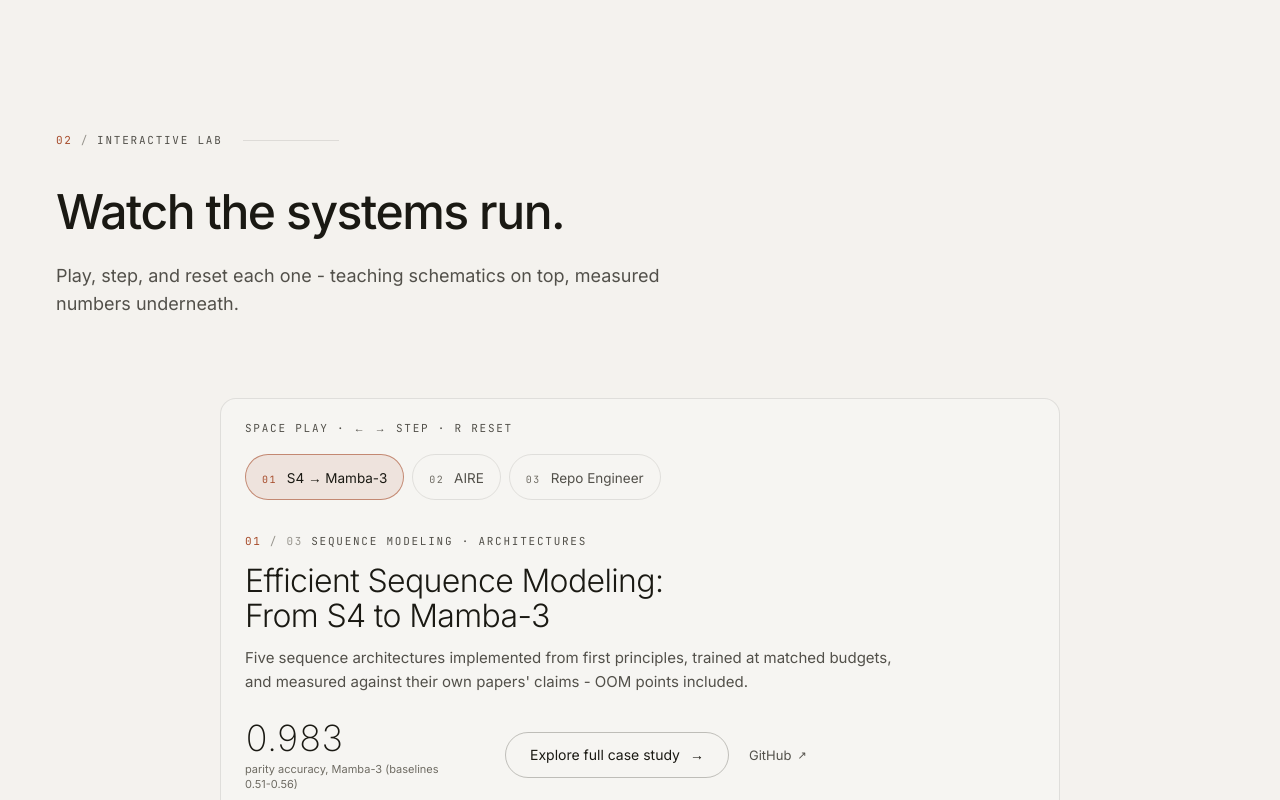
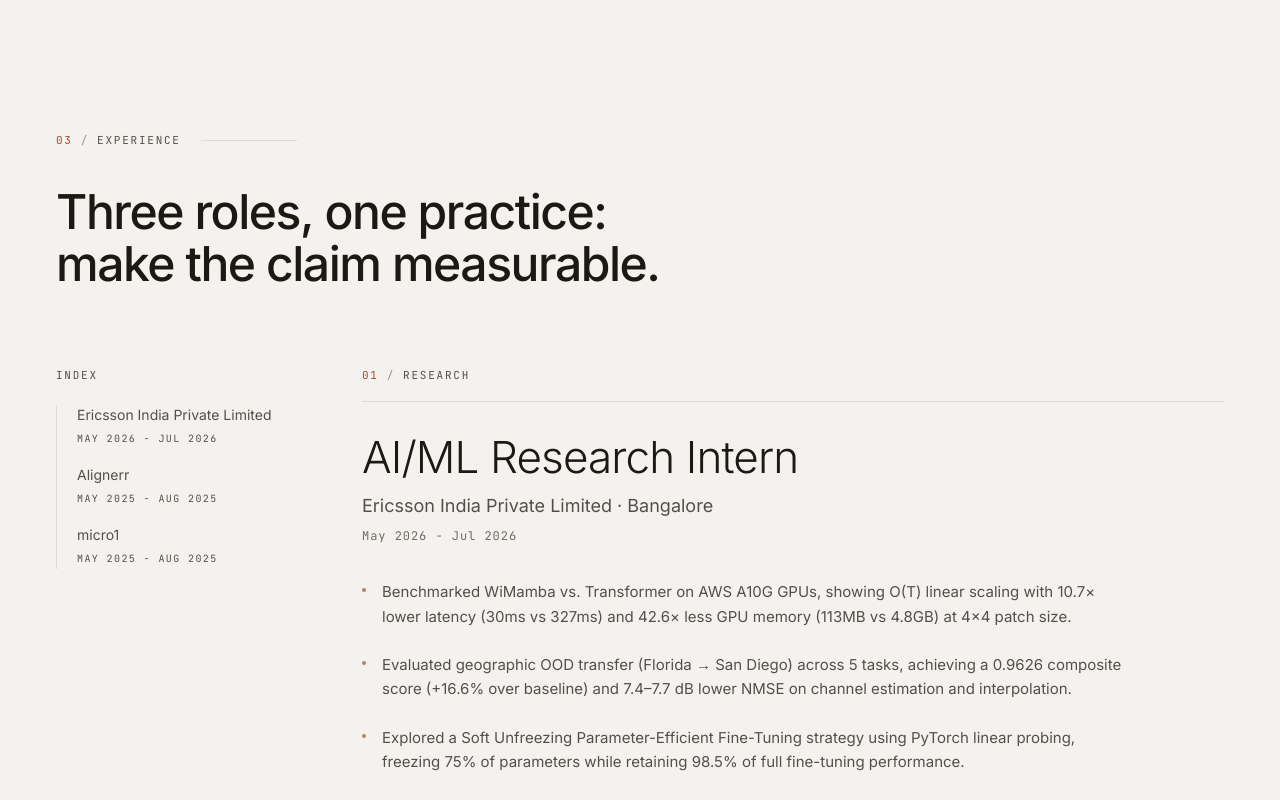
Before and after one commit to vaibhav3000/portfolio, a Next.js app: page / in a window 1280 px wide. Shown: the part 1780-2580 px from the top of the page. Built offline with nearby package versions, Linux system fonts and the light colour scheme; no server answers.

Commit message:
Put experience and projects before the interactive lab

```diff
--- a/app/page.tsx
+++ b/app/page.tsx
@@ -44,17 +44,17 @@ export default function Home() {
       <main>
         <Hero />
         <Intro />
+        <Experience />
+        <Projects />
         <Section
           id="lab"
-          index="02"
+          index="04"
           label="Interactive lab"
           title="Watch the systems run."
-          lede="Play, step, and reset each one - teaching schematics on top, measured numbers underneath."
+          lede="Play, step and reset each project: a teaching schematic on top, the measured numbers underneath."
         >
           <InteractiveLab />
         </Section>
-        <Experience />
-        <Projects />
         <Research />
         <Skills />
         <Education />
```
